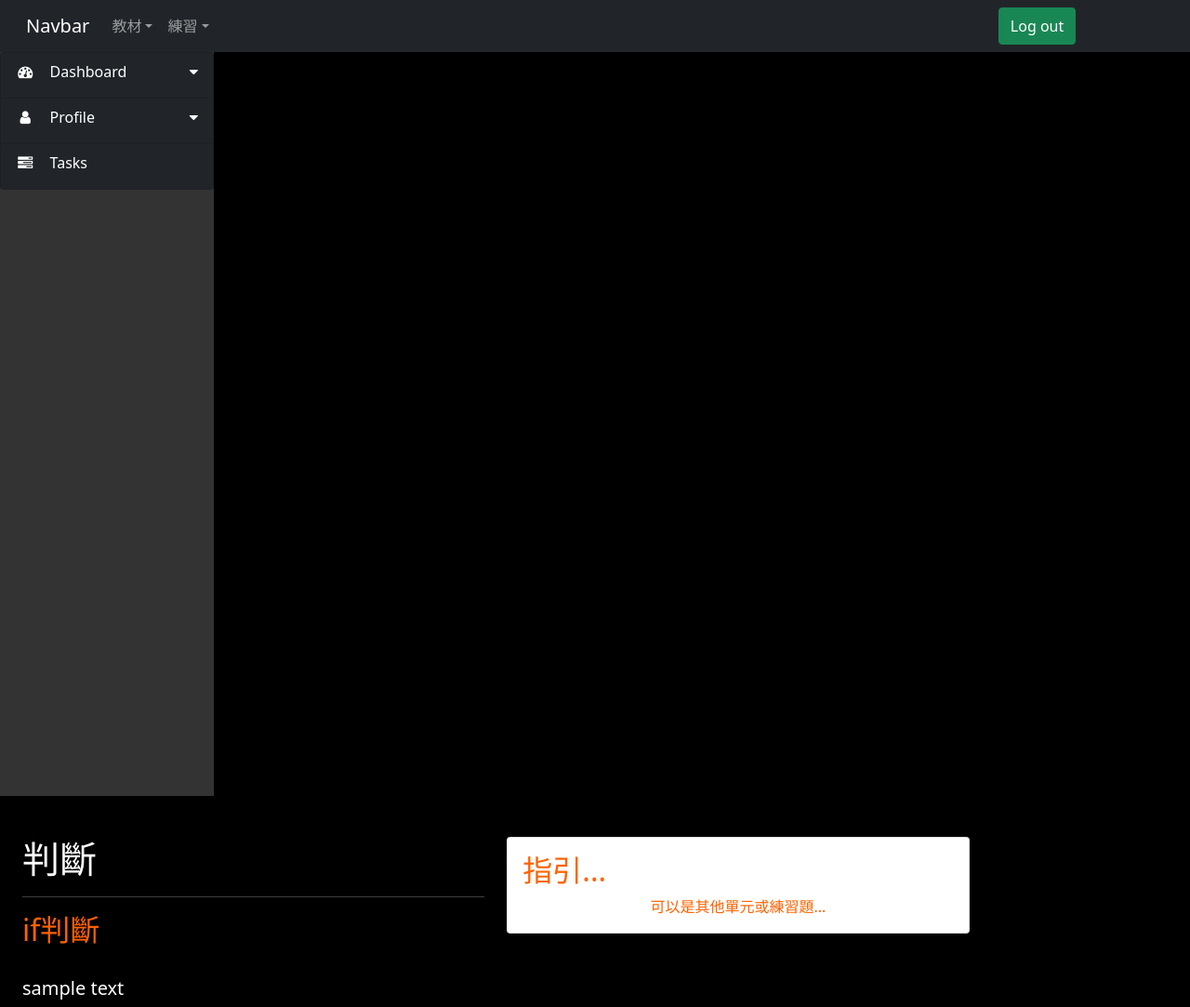
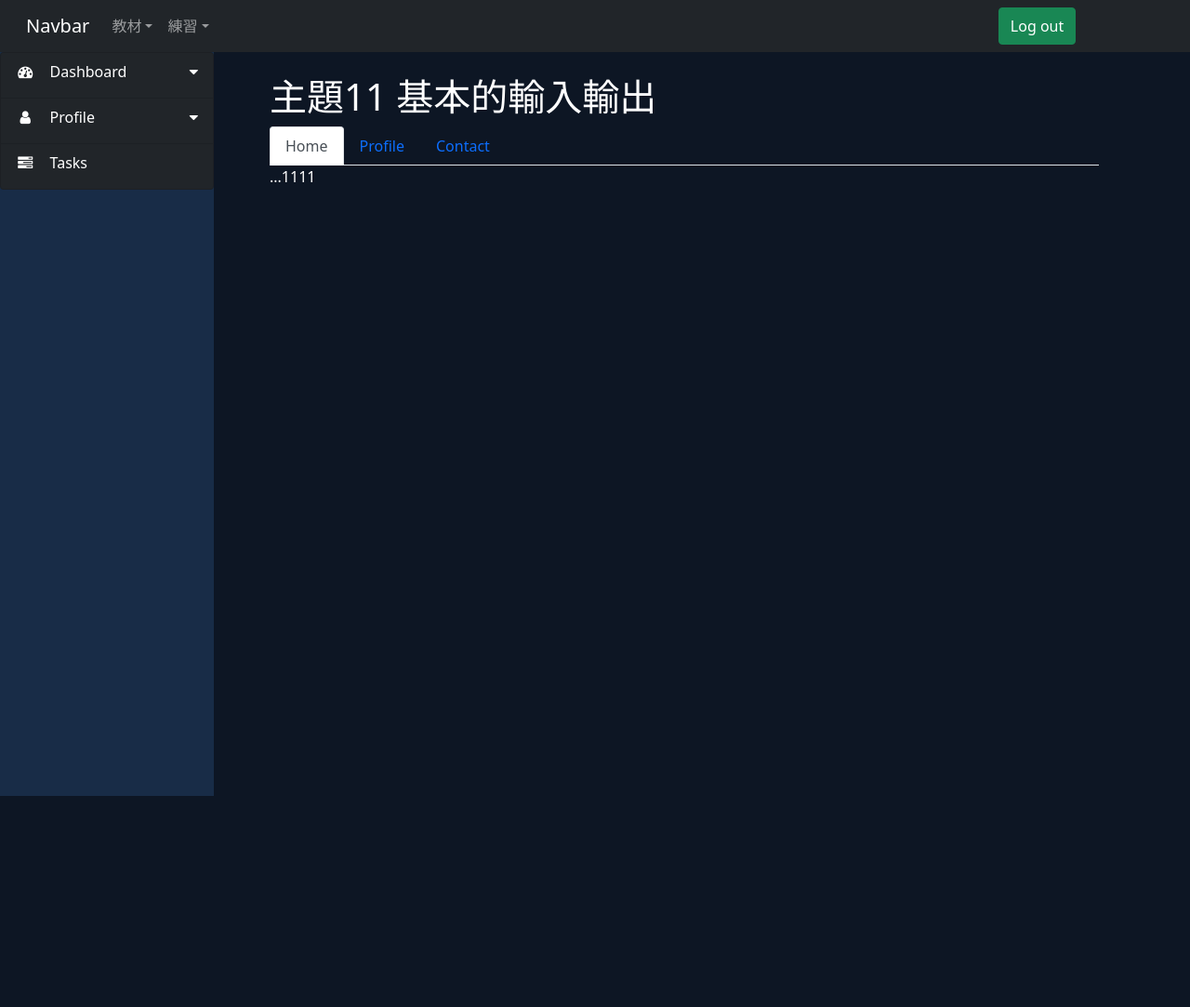
Before and after one commit to gm3g0/django_python, a Django app: page /teaching/ in a window 1280 px wide. Shown: the whole page at 93% size. After the commit the page ends 856 px from the top, so only its background shows below. Run offline with Django 4.2, Linux system fonts and the light colour scheme; some libraries are stand-ins or nearby versions.

Commit message:
其實沒幹嘛

```diff
--- a/test1/app01/static/css/all1.css
+++ b/test1/app01/static/css/all1.css
@@ -217,16 +217,19 @@ select.list-dt:focus {
 #sidebar-container .list-group a {
   height: 50px;
   color: white;
+  background-color: #182C47;
 }
 
 /* Submenu item*/
 #sidebar-container .list-group .sidebar-submenu a {
   height: 45px;
   padding-left: 30px;
+  background-color: #182C47;
 }
 
 .sidebar-submenu {
   font-size: 0.9rem;
+  background-color: #182C47;
 }
 
 /* Separators */
--- a/test1/templates/main1.html
+++ b/test1/templates/main1.html
@@ -8,7 +8,7 @@
   <meta http-equiv="X-UA-Compatible" content="IE=edge">
   <meta name="viewport" content="width=device-width, initial-scale=1.0">
 
-  <link rel="stylesheet" href="{% static 'css/all1.css' %}">
+  <link rel="stylesheet" href="{% static 'css/all1.css' %}" type='text/css'>
   <link rel="stylesheet" href="/plugins/bootstrap-5.0.0-dist/css/bootstrap.css">
   <meta name="google" content="notranslate" />
   <link rel="stylesheet" href="https://stackpath.bootstrapcdn.com/bootstrap/4.2.1/css/bootstrap.min.css"
--- a/test1/templates/main2.html
+++ b/test1/templates/main2.html
@@ -8,7 +8,7 @@
   <meta http-equiv="X-UA-Compatible" content="IE=edge">
   <meta name="viewport" content="width=device-width, initial-scale=1.0">
 
-  <link rel="stylesheet" href="{% static 'css/all1.css' %}">
+  <link rel="stylesheet" href="{% static 'css/all1.css' %}" type='text/css'>
   <link rel="stylesheet" href="/plugins/bootstrap-5.0.0-dist/css/bootstrap.css">
   <meta name="google" content="notranslate" />
   <link rel="stylesheet" href="https://stackpath.bootstrapcdn.com/bootstrap/4.2.1/css/bootstrap.min.css"
@@ -21,7 +21,7 @@
 
 </head>
 
-<body style="background-color:black ;color: white;">
+<body style="background-color:#0d1624 ;color: white;">
 
   <div>
     <nav class="navbar navbar-expand-lg navbar-dark bg-dark">
@@ -78,7 +78,7 @@
   <!-- Bootstrap row -->
   <div class="row" id="body-row">
     <!-- Sidebar -->
-    <div id="sidebar-container" class="sidebar-expanded d-none d-md-block col-2" style="width: 230px;">
+    <div id="sidebar-container" class="sidebar-expanded d-none d-md-block col-2" style="width: 230px;background-color: #182C47;">
       <!-- d-* hiddens the Sidebar in smaller devices. Its itens can be kept on the Navbar 'Menu' -->
       <!-- Bootstrap List Group -->
       <ul class="list-group">
@@ -129,8 +129,12 @@
         <!-- Separator with title -->
       </ul>
     </div>
+    <div class="col" id="cc" style="padding-right: 50px;">
+      <div class="container" id="cc2" >
+       <div class="container" id="cc3">
     {% block maincode %}
     {% endblock %}
+       </div></div></div>
 
 
 
--- a/test1/templates/teaching.html
+++ b/test1/templates/teaching.html
@@ -3,7 +3,25 @@
 
 {% block title %} 判斷  {% endblock %}
 {% block maincode %}
-    <div class="col-10 row"style="margin-top: 20px;margin-left: 0px;">
+
+
+<span class="col-10" id="g1">
+  <h1>主題11  基本的輸入輸出</h1>
+<nav >
+  <div class="nav nav-tabs" id="nav-tab" role="tablist">
+    <button class="nav-link active" id="nav-home-tab" data-bs-toggle="tab" data-bs-target="#nav-home" type="button" role="tab" aria-controls="nav-home" aria-selected="true">Home</button>
+    <button class="nav-link" id="nav-profile-tab" data-bs-toggle="tab" data-bs-target="#nav-profile" type="button" role="tab" aria-controls="nav-profile" aria-selected="false">Profile</button>
+    <button class="nav-link" id="nav-contact-tab" data-bs-toggle="tab" data-bs-target="#nav-contact" type="button" role="tab" aria-controls="nav-contact" aria-selected="false">Contact</button>
+  </div>
+</nav>
+<div class="tab-content" id="nav-tabContent">
+  <div class="tab-pane fade show active" id="nav-home" role="tabpanel" aria-labelledby="nav-home-tab">...1111</div>
+  <div class="tab-pane fade" id="nav-profile" role="tabpanel" aria-labelledby="nav-profile-tab">...2222</div>
+  <div class="tab-pane fade" id="nav-contact" role="tabpanel" aria-labelledby="nav-contact-tab">...3333</div>
+</div>
+</span>
+
+    <!-- <div class="col-10 row"style="margin-top: 20px;margin-left: 0px;">
       <div class="col-6">
         <br>
         <h1>判斷</h1>
@@ -23,7 +41,7 @@
         </div>
       </div>
     </div>
-  </div><!--sidebar fin-->
+  </div>sidebar fin -->
 
 
 
```
